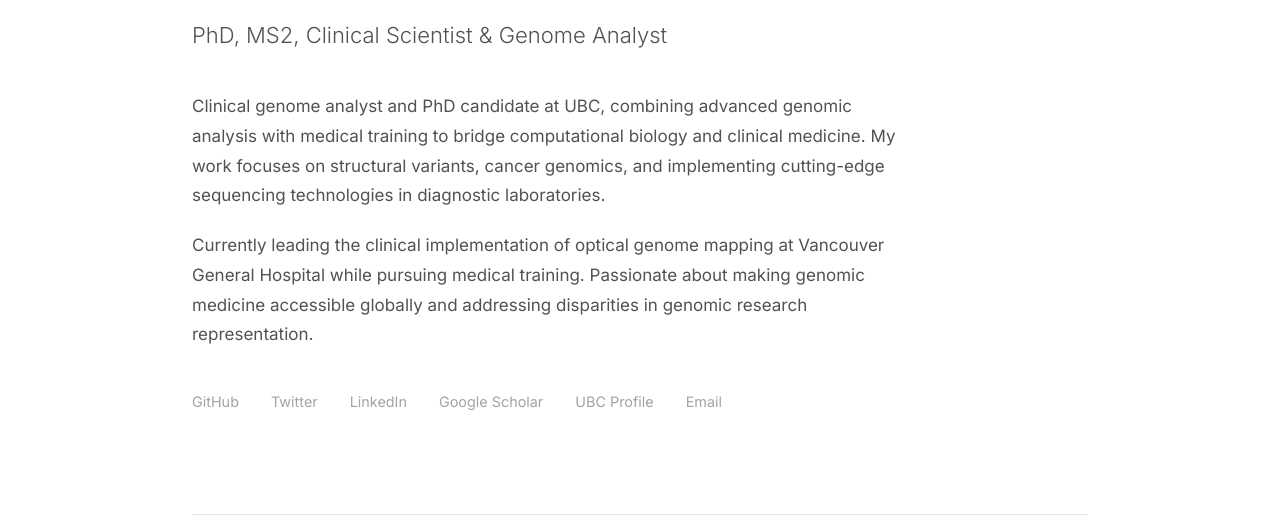
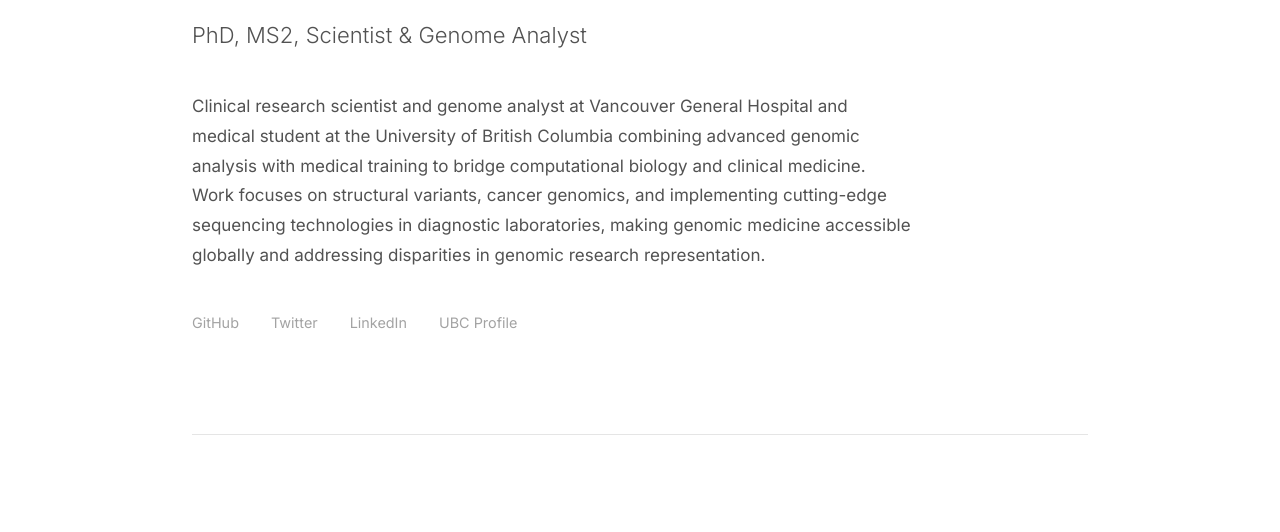
Before and after one commit to zhamadeh/zeidhamadeh.github.io, a plain HTML site: page index.html in a window 1280 px wide. Shown: the part 211-743 px from the top of the page. Drawn offline with Linux system fonts and the light colour scheme.

Commit message:
revised bio

```diff
--- a/index.html
+++ b/index.html
@@ -434,21 +434,17 @@
         <div class="container">
             <section class="hero">
                 <h1 id="mainTitle">Zeid Hamadeh</h1>
-                <p class="subtitle">PhD, MS2, Clinical Scientist & Genome Analyst</p>
+                <p class="subtitle">PhD, MS2, Scientist & Genome Analyst</p>
 
                 <div class="bio">
-                    <p>Clinical genome analyst and PhD candidate at UBC, combining advanced genomic analysis with medical training to bridge computational biology and clinical medicine. My work focuses on structural variants, cancer genomics, and implementing cutting-edge sequencing technologies in diagnostic laboratories.</p>
-
-                    <p>Currently leading the clinical implementation of optical genome mapping at Vancouver General Hospital while pursuing medical training. Passionate about making genomic medicine accessible globally and addressing disparities in genomic research representation.</p>
+                    <p>Clinical research scientist and genome analyst at Vancouver General Hospital and medical student at the University of British Columbia combining advanced genomic analysis with medical training to bridge computational biology and clinical medicine. Work focuses on structural variants, cancer genomics, and implementing cutting-edge sequencing technologies in diagnostic laboratories, making genomic medicine accessible globally and addressing disparities in genomic research representation.</p>
                 </div>
 
                 <div class="links">
                     <a href="https://github.com/zhamadeh" target="_blank">GitHub</a>
                     <a href="https://twitter.com/hamadeh_zeid" target="_blank">Twitter</a>
                     <a href="https://www.linkedin.com/in/zeid-hamadeh-0aa0a4137/" target="_blank">LinkedIn</a>
-                    <a href="https://scholar.google.com/citations?user=XXXXX" target="_blank">Google Scholar</a>
                     <a href="https://pathology.ubc.ca/2024/02/27/hamadeh-zeid/" target="_blank">UBC Profile</a>
-                    <a href="mailto:zeid.hamadeh@vch.ca">Email</a>
                 </div>
             </section>
 
```
